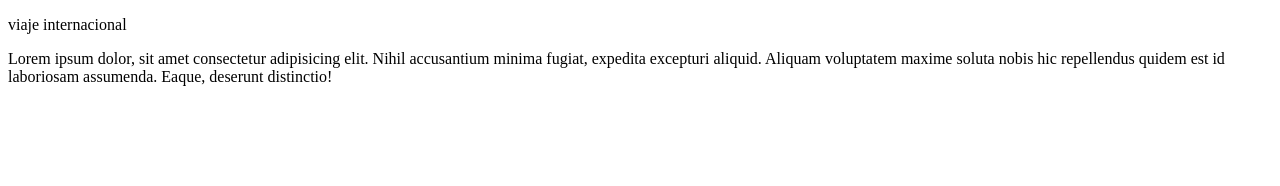
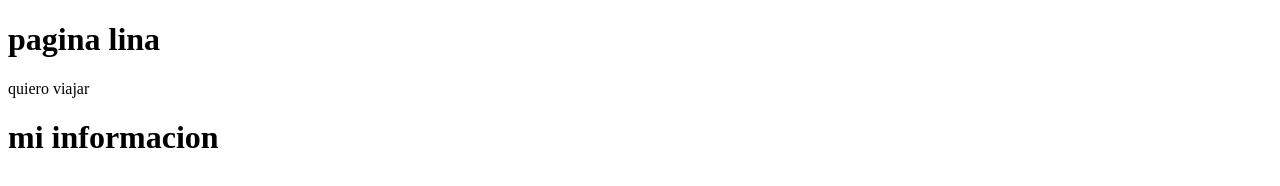
Before and after one commit to liceth20/web-personal-2, a plain HTML site: page index.html in a window 1280 px wide. Drawn offline with Linux system fonts and the light colour scheme.

Commit message:
cambio en la rama de desdarrollo 222

```diff
--- a/index.html
+++ b/index.html
@@ -3,10 +3,12 @@
 <head>
     <meta charset="UTF-8">
     <meta name="viewport" content="width=device-width, initial-scale=1.0">
-    <title>paginw</title>
+    <title>Document</title>
 </head>
 <body>
-    <p>viaje internacional</p>
-    <p>Lorem ipsum dolor, sit amet consectetur adipisicing elit. Nihil accusantium minima fugiat, expedita excepturi aliquid. Aliquam voluptatem maxime soluta nobis hic repellendus quidem est id laboriosam assumenda. Eaque, deserunt distinctio!</p>
+    <h1>pagina lina</h1>
+    <header>quiero viajar</header>
+    <h1>mi informacion</h1>
+
 </body>
 </html>
```
